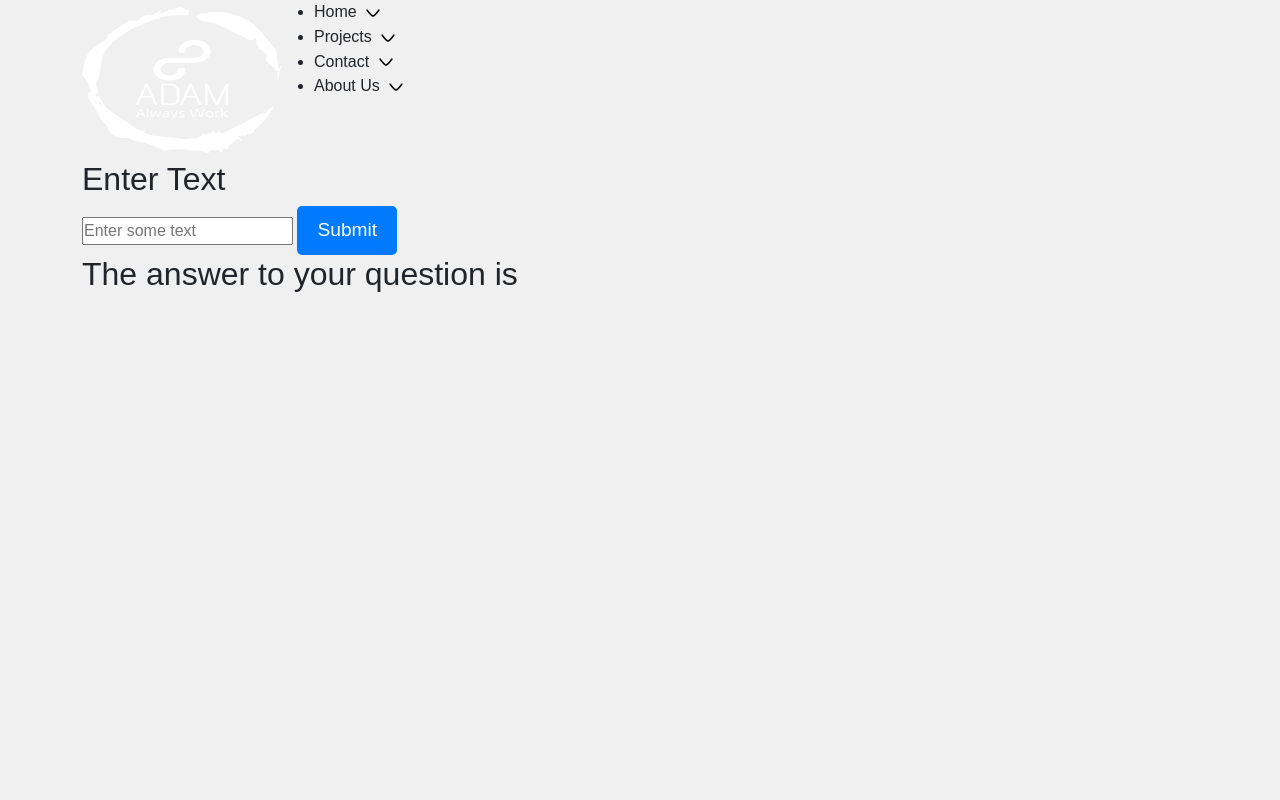
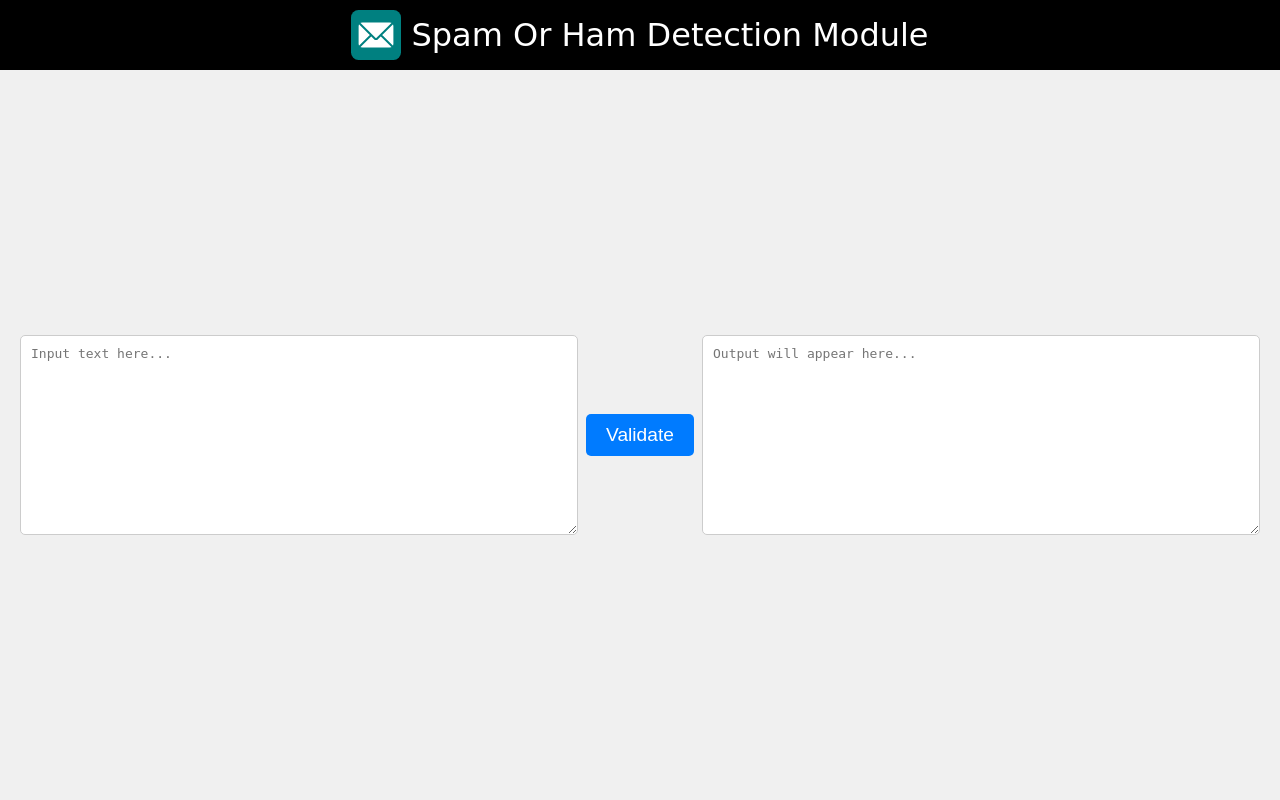
Before and after one commit to GreyHatStyle/Spam-Ham-Detection, a Flask app: page / in a window 1280 px wide. Run offline with Flask 3, Linux system fonts and the light colour scheme; some libraries are stand-ins or nearby versions.

Commit message:
Added script for button adn integrated into it along with reponses and model

```diff
--- a/templates/index.html
+++ b/templates/index.html
@@ -3,61 +3,26 @@
 <head>
     <meta charset="UTF-8">
     <meta name="viewport" content="width=device-width, initial-scale=1.0">
-    <title>INDEX</title>
-    <link rel="stylesheet" href="css/bootstrap.min.css">
+    <title>Spam Or Ham Detection Module</title>
     <link rel="stylesheet" href="project.css">
-    <script>
-        function validateForm() {
-            var inputText = document.forms["inputForm"]["inputText"].value;
-            if (inputText == "") {
-                alert("Please enter some text.");
-                return false;
-            }
-            return true;
-        }
-    </script>
 </head>
 <body>
-    <div class="container">
-        <header>
-            <div class="nav">
-                <div class="logo">
-                    <img src="{{ url_for('static', filename='adam-high-resolution-logo-white-transparent.png')}}" height="160px" width="200px">
-                </div>
-                <div class="right">
-                    <ul>
-                        <li> <span>Home</span>
-                            <svg xmlns="http://www.w3.org/2000/svg" viewBox="0 0 24 24" width="24" height="24" color="#000000" fill="none">
-                                <path d="M18 9.00005C18 9.00005 13.5811 15 12 15C10.4188 15 6 9 6 9" stroke="currentColor" stroke-width="1.5" stroke-linecap="round" stroke-linejoin="round" />
-                            </svg>
-                        </li>
-                        <li> <span>Projects</span>
-                            <svg xmlns="http://www.w3.org/2000/svg" viewBox="0 0 24 24" width="24" height="24" color="#000000" fill="none">
-                                <path d="M18 9.00005C18 9.00005 13.5811 15 12 15C10.4188 15 6 9 6 9" stroke="currentColor" stroke-width="1.5" stroke-linecap="round" stroke-linejoin="round" />
-                            </svg>
-                        </li>
-                        <li><span>Contact</span>
-                            <svg xmlns="http://www.w3.org/2000/svg" viewBox="0 0 24 24" width="24" height="24" color="#000000" fill="none">
-                                <path d="M18 9.00005C18 9.00005 13.5811 15 12 15C10.4188 15 6 9 6 9" stroke="currentColor" stroke-width="1.5" stroke-linecap="round" stroke-linejoin="round" />
-                            </svg>
-                        </li>
-                        <li><span>About Us</span>
-                            <svg xmlns="http://www.w3.org/2000/svg" viewBox="0 0 24 24" width="24" height="24" color="#000000" fill="none">
-                                <path d="M18 9.00005C18 9.00005 13.5811 15 12 15C10.4188 15 6 9 6 9" stroke="currentColor" stroke-width="1.5" stroke-linecap="round" stroke-linejoin="round" />
-                            </svg>
-                        </li>
-                    </ul>
-                </div>
-            </div>
-        </header>
-        <div class="inputForms">
-            <h2>Enter Text</h2>
-            <form name="inputForm" action="/predict" method="POST" onsubmit="return validateForm()">
-                <input type="text" name="inputText" placeholder="Enter some text" required>
-                <button type="submit">Submit</button>
-            </form>
-            <h2>The answer to your question is {{answer}}</h2>
-        </div>
+     <!-- Navbar -->
+     <nav class="navbar">
+        <a href="#" class="navbar-brand">
+            <img src="icon_navbar.svg" alt="Logo">
+            Spam Or Ham Detection Module
+        </a>
+    </nav>
+
+    <!-- Container-->
+    <div class="content-container">
+        <textarea id="inputText" placeholder="Input text here..."></textarea>
+        <button id="validateButton">Validate</button>
+        <textarea id="outputTextarea" placeholder="Output will appear here..." readonly></textarea>
     </div>
+
+    <!--Script after clicking th validate button-->
+    <script src="index.js"></script>
 </body>
 </html>
--- /dev/null
+++ b/templates/index.js
@@ -0,0 +1,28 @@
+
+async function handleFormSubmit(event) {
+    event.preventDefault();
+    const inputText = document.getElementById("inputText").value;
+    const outputTextarea = document.getElementById("outputTextarea");
+    if (inputText === "") {
+        alert("Please enter some text.");
+        return;
+    }
+    try {
+        const response = await fetch('/predict', {
+            method: 'POST',
+            headers: {
+                'Content-Type': 'application/json',
+            },
+            body: JSON.stringify({ inputText: inputText })
+        });
+        if (!response.ok) {
+            throw new Error('Network response was not ok');
+        }
+        const data = await response.json();
+        outputTextarea.value = data.answer;
+    } catch (error) {
+        console.error('There was an error:', error);
+        outputTextarea.value = "Error fetching response.";
+    }
+}
+document.getElementById("validateButton").addEventListener("click", handleFormSubmit);
```
Also changed, not shown: templates/temp.html (deleted, +0 -25 lines).
